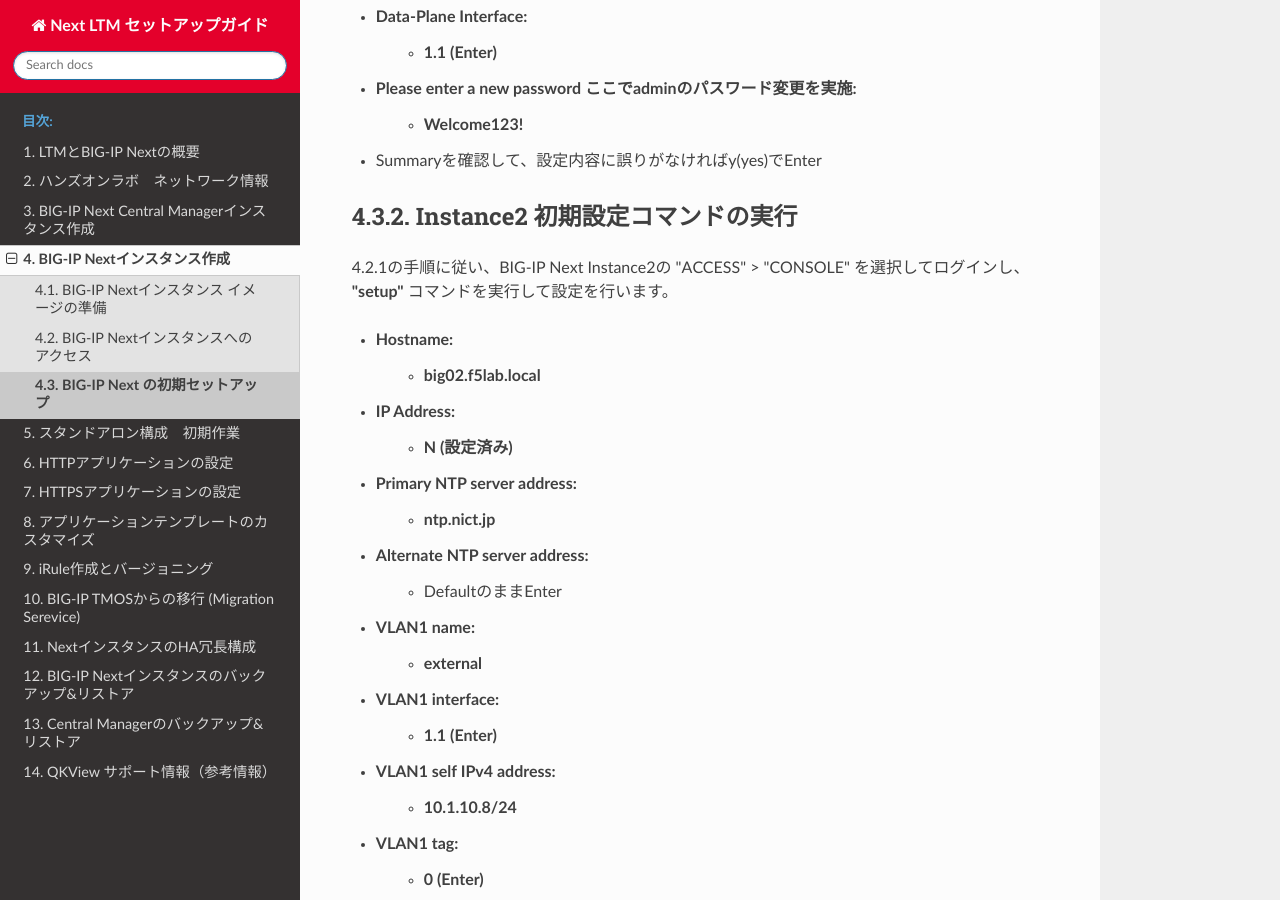
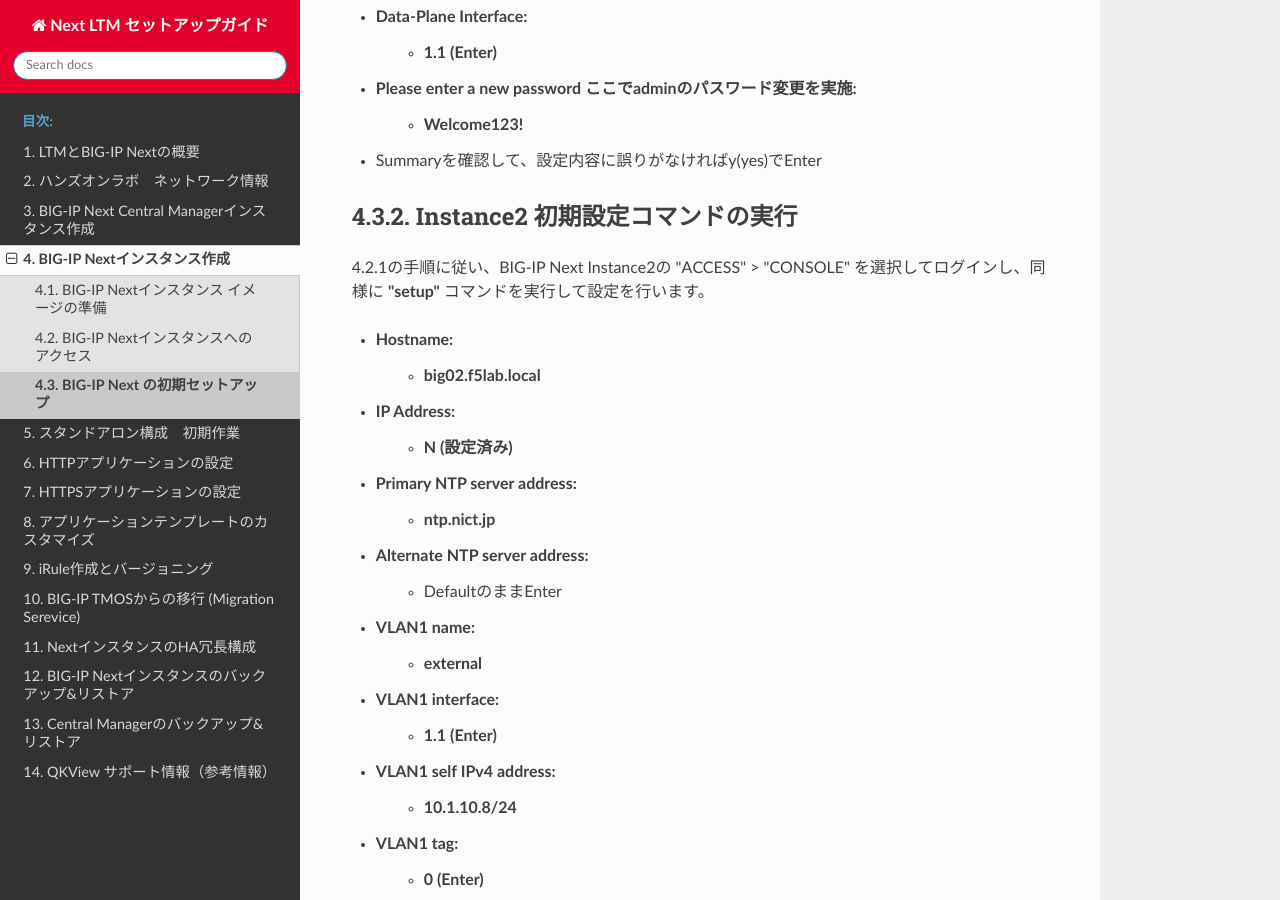
Before and after one commit to BeF5/f5j-easy-setup-next-ltm, a Sphinx documentation site: the page built from docs/content04/module03/module03.rst, in a window 1280 px wide and 900 px high, scrolled down 2021 px. Built offline with Sphinx 7.4.7 and the Read the Docs theme 2.0.0, drawn with Linux system fonts in a browser that asks for light colours.

Commit message:
Update module03.rst

```diff
--- a/docs/content04/module03/module03.rst
+++ b/docs/content04/module03/module03.rst
@@ -50,7 +50,7 @@ BIG-IP Next Instance1 にログイン、 **"setup"** コマンドを実行し、
 Instance2 初期設定コマンドの実行
 --------------------------------------
 
-4.2.1の手順に従い、BIG-IP Next Instance2の "ACCESS" > "CONSOLE" を選択してログインし、 **"setup"** コマンドを実行して設定を行います。
+4.2.1の手順に従い、BIG-IP Next Instance2の "ACCESS" > "CONSOLE" を選択してログインし、同様に **"setup"** コマンドを実行して設定を行います。
 
 
 - Hostname:
```
